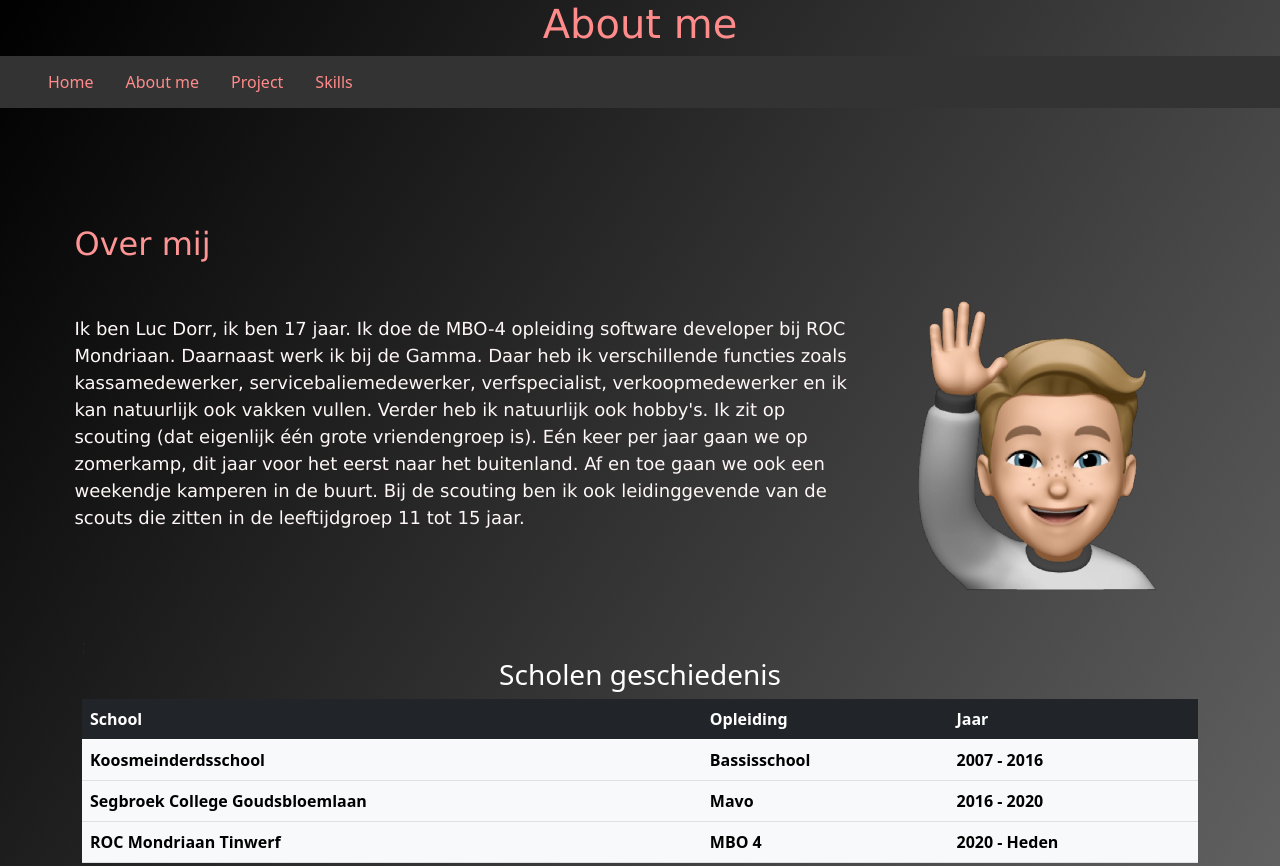
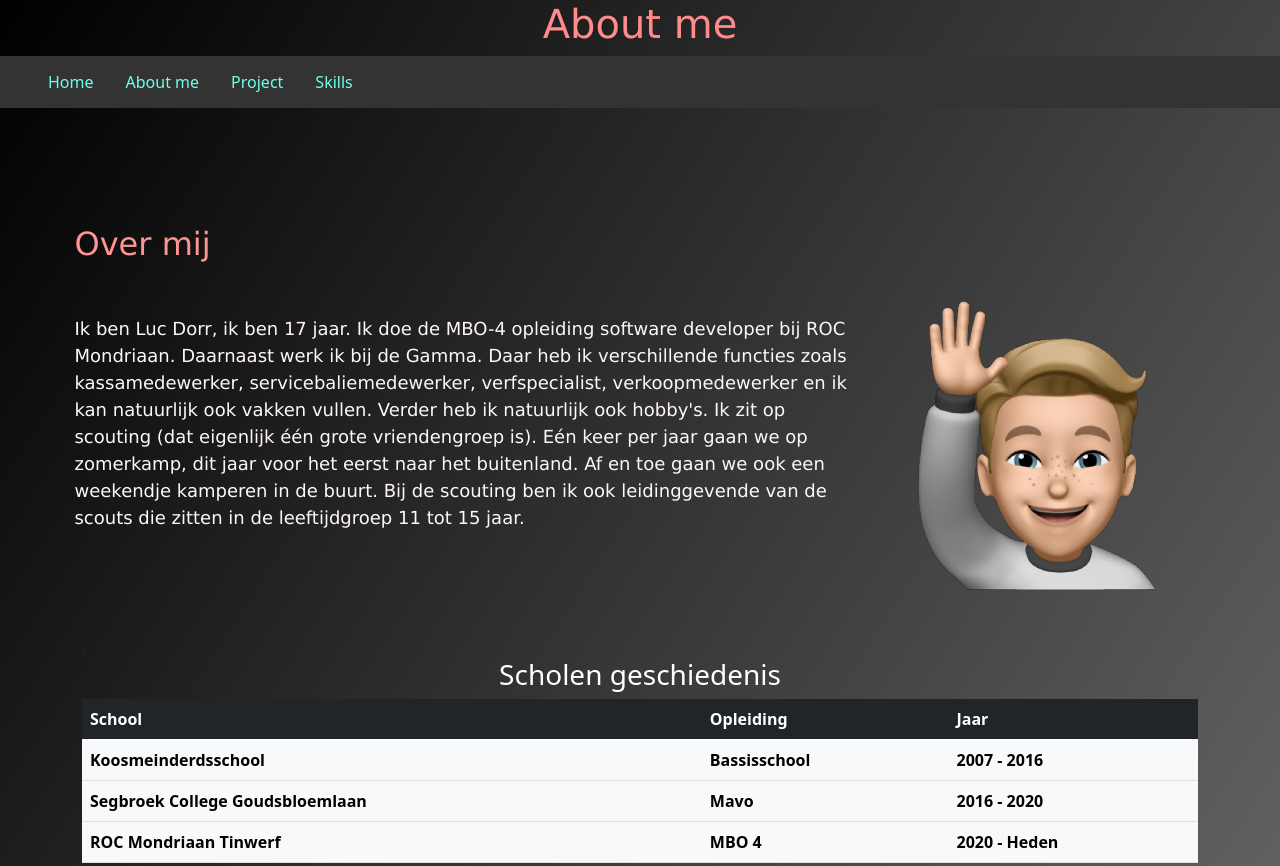
Before and after one commit to LucDorr/LucDorr.github.io, a plain HTML site: page aboutme.html in a window 1280 px wide. Shown: the top 866 px of the page. Drawn offline with nearby package versions, Linux system fonts and the light colour scheme.

Commit message:
Update aboutme.css
.

```diff
--- a/css/aboutme.css
+++ b/css/aboutme.css
@@ -120,7 +120,7 @@
 
   li a {
     display: block;
-    color: rgb(255, 139, 139);
+    color: rgb(113, 255, 231);
     text-align: center;
     padding: 14px 16px;
     text-decoration: none;
```
